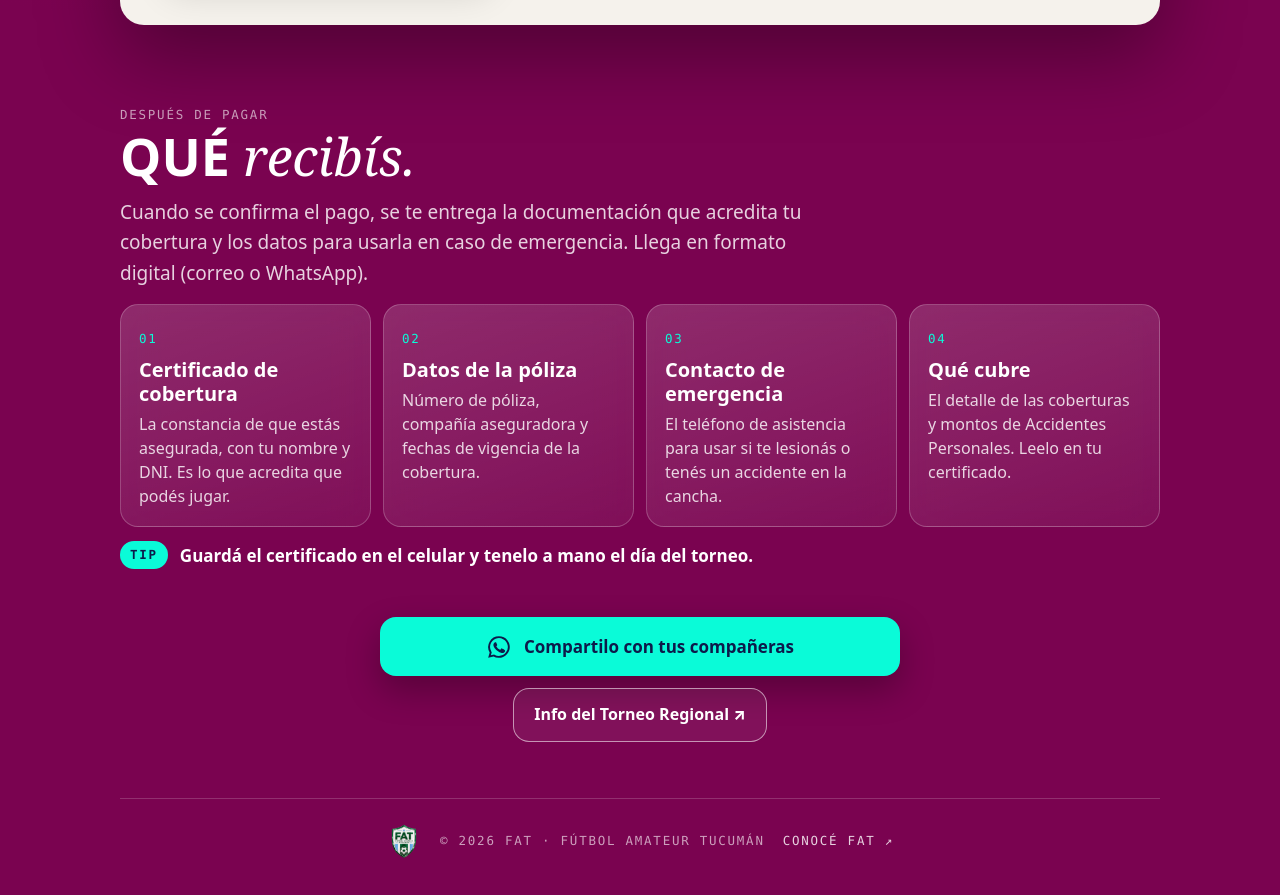
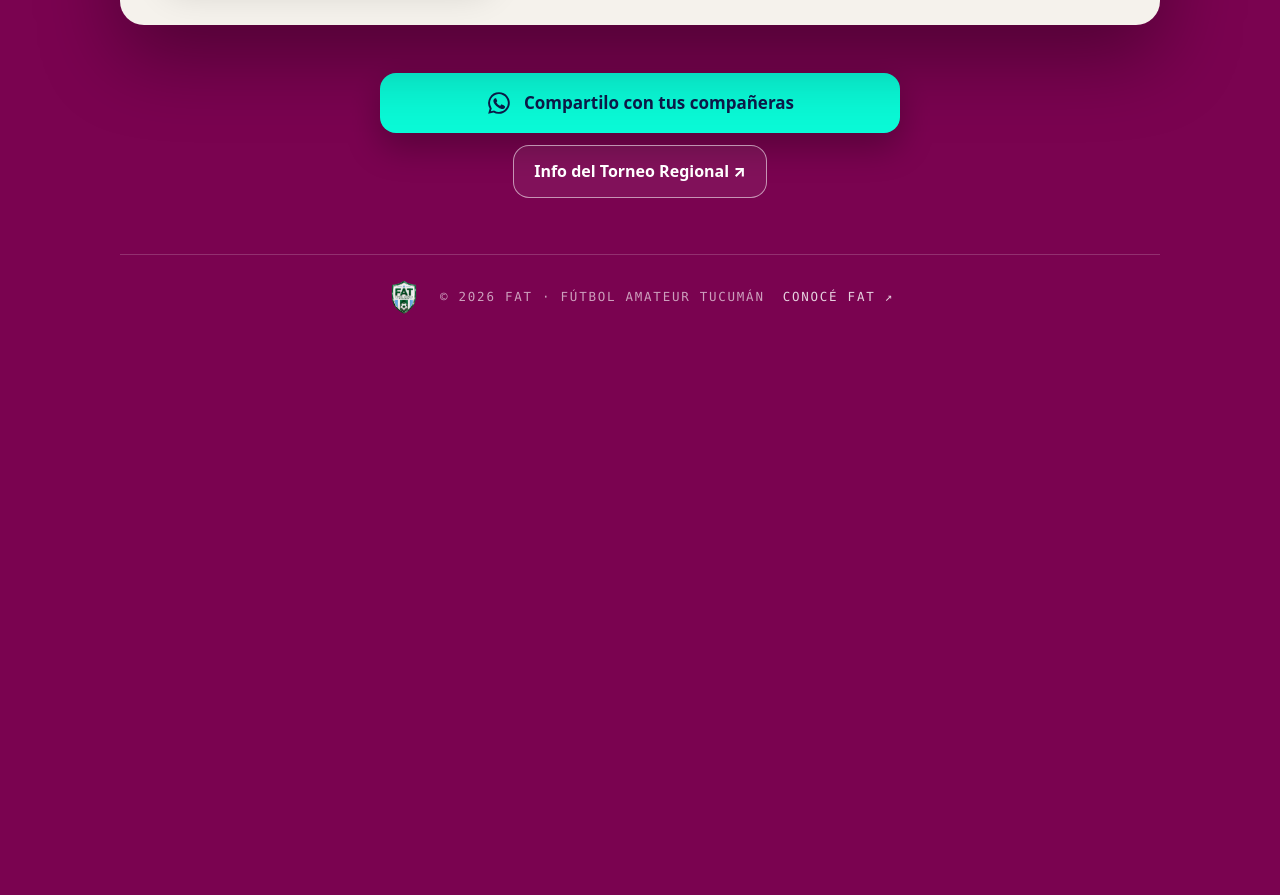
Before and after one commit to TeFaltaUno/FAT-WEB, a plain HTML site: page seguro/index.html in a window 1280 px wide. Shown: the part 3521-4416 px from the top of the page. After the commit the page ends 3876 px from the top, so only its background shows below. Drawn offline with Linux system fonts and the light colour scheme.

Commit message:
Seguro Regional: quitar sección "Qué recibís" (femenino y masculino)
Co-Authored-By: Claude Opus 5.5 <noreply@anthropic.com>
Claude-Session: https://claude.ai/code/session_019ZUMXB58B3F4hCAHwundjB

```diff
--- a/seguro/index.html
+++ b/seguro/index.html
@@ -30,7 +30,7 @@
 <link rel="preconnect" href="https://fonts.googleapis.com">
 <link rel="preconnect" href="https://fonts.gstatic.com" crossorigin>
 <link rel="stylesheet" href="https://fonts.googleapis.com/css2?family=Archivo:wdth,wght@62..125,400..900&family=Instrument+Serif:ital@1&family=JetBrains+Mono:wght@500;700&display=swap">
-<link rel="stylesheet" href="seguro.css?v=2">
+<link rel="stylesheet" href="seguro.css?v=3">
 </head>
 <body>
 <div class="bg" aria-hidden="true"><span class="blob b1"></span><span class="blob b2"></span><span class="blob b3"></span><span class="stripes"></span></div>
@@ -226,41 +226,6 @@
     </div>
   </section>
 
-  <!-- 6 · Qué recibís -->
-  <section class="docs reveal" aria-labelledby="docs-title">
-    <div class="pay-head">
-      <p class="mono">Después de pagar</p>
-      <h2 id="docs-title">Qué <em>recibís.</em></h2>
-    </div>
-    <p class="docs-intro">
-      Cuando se confirma el pago, se te entrega la documentación que acredita tu cobertura y los datos
-      para usarla en caso de emergencia. Llega en formato digital (correo o WhatsApp).
-    </p>
-    <div class="docs-grid">
-      <div class="doc">
-        <span class="doc-n">01</span>
-        <h3>Certificado de cobertura</h3>
-        <p>La constancia de que estás asegurada, con tu nombre y DNI. Es lo que acredita que podés jugar.</p>
-      </div>
-      <div class="doc">
-        <span class="doc-n">02</span>
-        <h3>Datos de la póliza</h3>
-        <p>Número de póliza, compañía aseguradora y fechas de vigencia de la cobertura.</p>
-      </div>
-      <div class="doc">
-        <span class="doc-n">03</span>
-        <h3>Contacto de emergencia</h3>
-        <p>El teléfono de asistencia para usar si te lesionás o tenés un accidente en la cancha.</p>
-      </div>
-      <div class="doc">
-        <span class="doc-n">04</span>
-        <h3>Qué cubre</h3>
-        <p>El detalle de las coberturas y montos de Accidentes Personales. Leelo en tu certificado.</p>
-      </div>
-    </div>
-    <p class="docs-tip"><span class="mono">Tip</span> Guardá el certificado en el celular y tenelo a mano el día del torneo.</p>
-  </section>
-
   <!-- 7 · Compartir -->
   <section class="actions reveal" aria-label="Compartir">
     <a class="btn share" id="share" rel="noopener noreferrer" target="_blank"
--- a/seguro/seguro.css
+++ b/seguro/seguro.css
@@ -121,7 +121,7 @@ h1{margin:14px 0 18px;line-height:.86;text-transform:uppercase}
 .steps span{color:rgba(0,0,0,.62)}
 
 /* Encabezados de bloque */
-.pay,.proof,.docs,.insurer{margin-top:clamp(40px,7vw,80px)}
+.pay,.proof,.insurer{margin-top:clamp(40px,7vw,80px)}
 .pay-head{margin-bottom:16px}
 .pay-head h2,.ins-text h2{margin-top:6px;font-weight:900;font-stretch:80%;text-transform:uppercase;font-size:clamp(30px,4.4vw,52px);line-height:.95}
 .pay-head h2 em,.ins-text h2 em{font-family:var(--serif);font-weight:400;font-stretch:100%;text-transform:none}
@@ -171,23 +171,12 @@ button.wa{border:0;cursor:pointer;font-family:var(--display)}
 .ins-links .btn{background:#46338a;color:#fff;padding:12px 18px;font-size:16px}
 .ins-links .btn svg{width:20px;height:20px}
 
-/* Qué recibís */
-.docs-intro{max-width:64ch;color:var(--w80);font-size:clamp(17px,1.6vw,19px);margin-bottom:16px}
-.docs-grid{display:grid;grid-template-columns:repeat(4,1fr);gap:12px}
-.doc{background:var(--glass);-webkit-backdrop-filter:blur(18px);backdrop-filter:blur(18px);border:1px solid var(--border);border-radius:18px;padding:18px}
-.doc-n{font-family:var(--mono);font-size:12.5px;letter-spacing:.14em;color:var(--tq)}
-.doc h3{margin:8px 0 6px;font-weight:800;font-stretch:85%;font-size:20px;line-height:1.2}
-.doc p{font-size:16px;color:var(--w80);line-height:1.5}
-.docs-tip{margin-top:14px;display:flex;align-items:center;gap:12px;flex-wrap:wrap;font-weight:700}
-.docs-tip .mono{background:var(--tq);color:var(--navy);padding:4px 10px;border-radius:999px}
-
 /* Aviso "copiado" */
 .toast{position:fixed;left:50%;bottom:calc(20px + env(safe-area-inset-bottom));transform:translate(-50%,30px);opacity:0;pointer-events:none;z-index:10;background:var(--ink);color:var(--w);font-weight:800;padding:12px 20px;border-radius:999px;box-shadow:0 14px 34px rgba(0,0,0,.4);transition:opacity .25s,transform .25s}
 .toast.show{opacity:1;transform:translate(-50%,0)}
 
 @media (max-width:820px){
   .count{justify-self:stretch;width:100%;text-align:left}
-  .docs-grid{grid-template-columns:1fr 1fr}
   .insurer{grid-template-columns:1fr}
   .ins-logo{max-width:420px}
 }
@@ -200,7 +189,6 @@ button.wa{border:0;cursor:pointer;font-family:var(--display)}
   .steps li::before{grid-row:span 2;margin-bottom:0}
   .alias-box{grid-template-columns:1fr}
   .copy{width:100%}
-  .docs-grid{grid-template-columns:1fr}
 }
 
 /* ── Formulario de inscripción (mismo estilo que el PDF de FAT) ── */
```
Also changed, not shown: seguro/masculino/index.html (+1 -36 lines).
